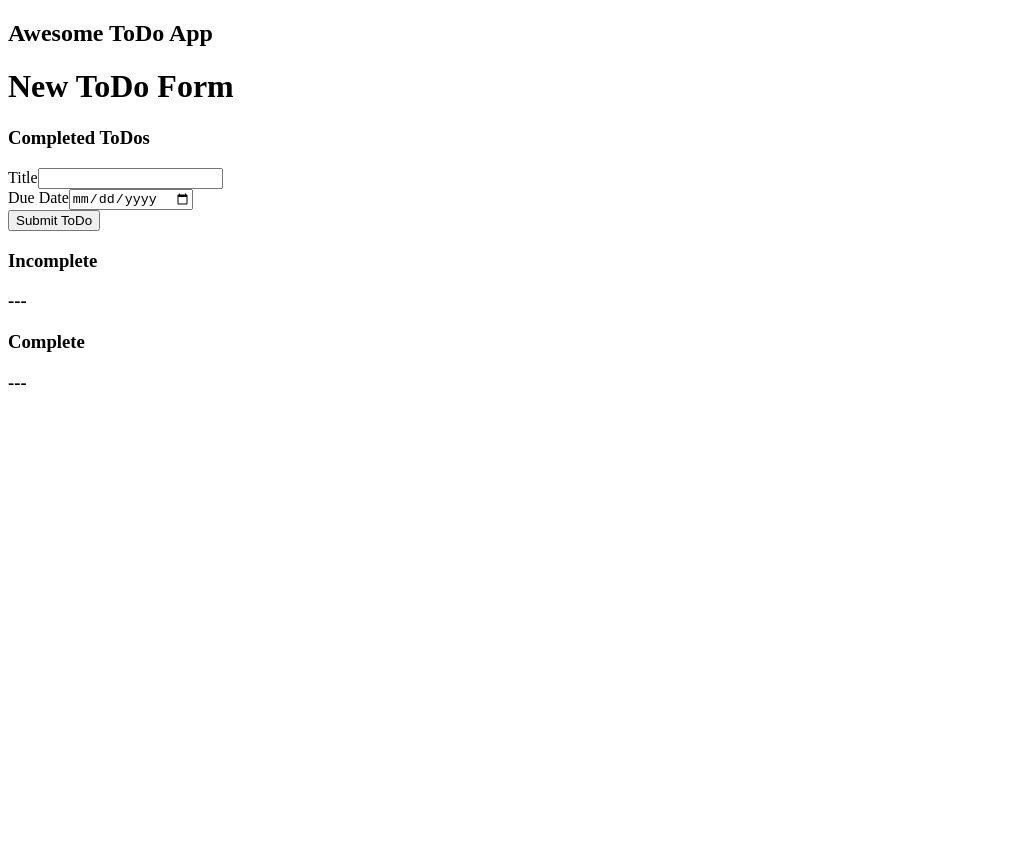
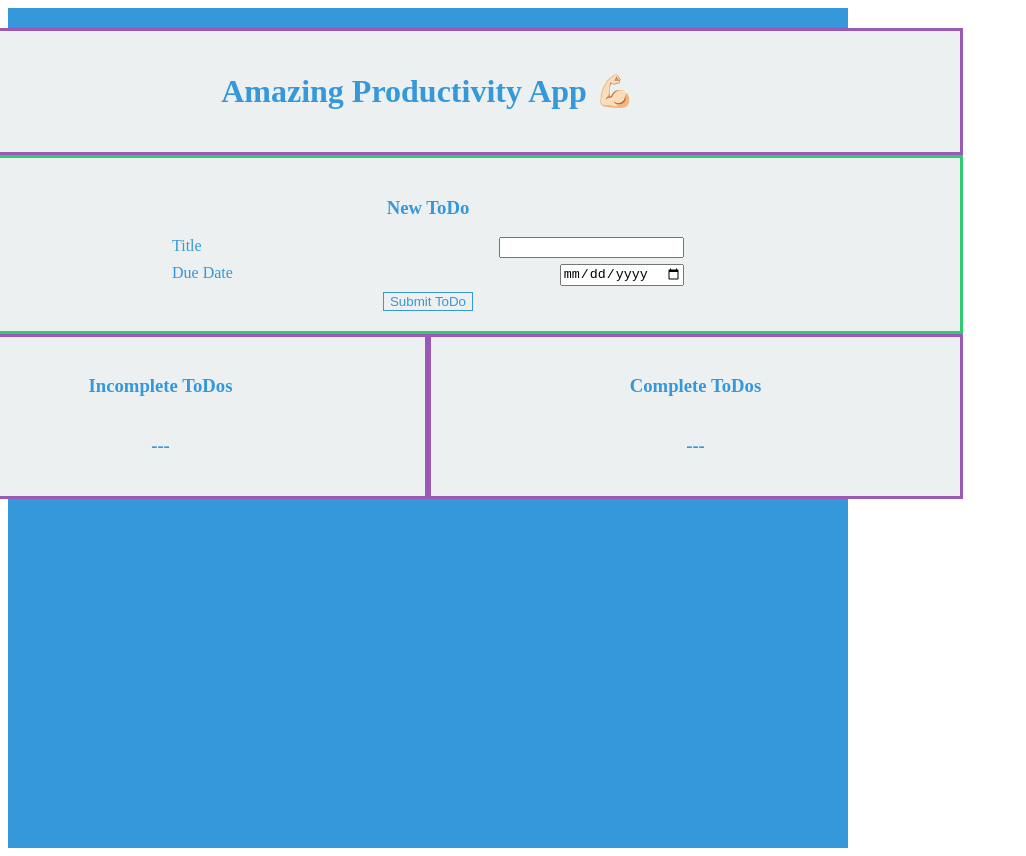
Before and after one commit to 3mi1y/react-playground, a React (Create React App) app: page / in a window 1280 px wide. Shown: the whole page, without its empty margins (0-1026 px from the left). Before the commit the page ends 800 px from the top, so only its background shows below. Built offline with nearby package versions, Linux system fonts and the light colour scheme.

Commit message:
add styling

```diff
--- a/src/todoApp/App.js
+++ b/src/todoApp/App.js
@@ -2,8 +2,20 @@ import React from 'react'
 import Header from './Header'
 import ToDoContainer from './ToDoContainer'
 
+const styles = {
+  container: {
+    backgroundColor: '#3498db',
+    height: '100vh',
+    width: '100vh',
+    padding: 20,
+    display: 'flex',
+    flexDirection: 'column',
+    alignItems: 'center'
+  }
+}
+
 const App = () =>
-  <div>
+  <div style={styles.container}>
     <Header />
     <ToDoContainer />
   </div>
--- a/src/todoApp/Header.js
+++ b/src/todoApp/Header.js
@@ -1,8 +1,21 @@
 import React from 'react'
 
+const styles = {
+  jumbotron: {
+    backgroundColor: '#ecf0f1',
+    width: '80vw',
+    color: '#3498db',
+    border: 'solid 3px #9b59b6',
+    padding: 20,
+    display: 'flex',
+    flexDirection: 'column',
+    alignItems: 'center'
+  }
+}
+
 const Header = () =>
-  <div>
-    <h2> Awesome ToDo App </h2>
+  <div style={styles.jumbotron}>
+    <h1> Amazing Productivity App 💪🏻  </h1>
   </div>
 
 export default Header
--- a/src/todoApp/ToDo.js
+++ b/src/todoApp/ToDo.js
@@ -1,9 +1,24 @@
 import React from 'react'
 
+const styles = {
+  toDo: {
+    backgroundColor: '#ecf0f1',
+    width: '80%',
+    color: '#3498db',
+    border: 'solid 2px #95a5a6',
+    padding: 20,
+    borderRadius: 20,
+    display: 'flex',
+    flexDirection: 'column',
+    alignItems: 'center',
+    marginBottom: 5
+  }
+}
+
 const ToDo = ({title, dueDate, complete, id, toggleTodoCompletion}) =>
-  <div>
-    <h3> {title} </h3>
-    <p> {dueDate}</p>
+  <div style={styles.toDo}>
+    <h3> title: {title} </h3>
+    <p> due: {dueDate}</p>
     <p> complete: {complete.toString()} </p>
     <button id={id} onClick={toggleTodoCompletion}> {complete ? 'mark incomplete' : 'mark complete'} </button>
   </div>
--- a/src/todoApp/ToDoContainer.js
+++ b/src/todoApp/ToDoContainer.js
@@ -1,6 +1,12 @@
 import React, {Component} from 'react'
 import ToDoList from './ToDoList'
 import ToDoForm from './ToDoForm'
+
+const styles = {
+  listContainer: {
+    display: 'flex'
+  }
+}
 
 class ToDoContainer extends Component {
   state = {
@@ -55,8 +61,6 @@ class ToDoContainer extends Component {
   render () {
     return (
       <div>
-        <h1> New ToDo Form </h1>
-        <h3> Completed ToDos </h3>
         <ToDoForm
           title={this.state.title}
           dueDate={this.state.dueDate}
@@ -64,13 +68,9 @@ class ToDoContainer extends Component {
           updateTitle={this.updateTitle}
           updateDueDate={this.updateDueDate}
         />
-        <div>
-          <h3>Incomplete</h3>
-          <ToDoList toDos={this.state.incompleteToDos} toggleTodoCompletion={this.toggleTodoCompletion} />
-        </div>
-        <div>
-          <h3>Complete</h3>
-          <ToDoList toDos={this.state.completedToDos} toggleTodoCompletion={this.toggleTodoCompletion} />
+        <div style={styles.listContainer}>
+          <ToDoList title={'Incomplete ToDos'} toDos={this.state.incompleteToDos} toggleTodoCompletion={this.toggleTodoCompletion} />
+          <ToDoList title={'Complete ToDos'} toDos={this.state.completedToDos} toggleTodoCompletion={this.toggleTodoCompletion} />
         </div>
       </div>
     )
--- a/src/todoApp/ToDoForm.js
+++ b/src/todoApp/ToDoForm.js
@@ -1,16 +1,40 @@
 import React from 'react'
 
+const styles = {
+  formContainer: {
+    backgroundColor: '#ecf0f1',
+    width: '80vw',
+    color: '#3498db',
+    border: 'solid 3px #2ecc71',
+    padding: 20,
+    display: 'flex',
+    flexDirection: 'column',
+    alignItems: 'center'
+  },
+  formItem: {
+    width: '50%',
+    display: 'flex',
+    justifyContent: 'space-between',
+    marginBottom: 6
+  },
+  button: {
+    border: 'solid 1px #3498db',
+    color: '#3498db'
+  }
+}
+
 const ToDoForm = ({title, dueDate, updateTitle, updateDueDate, addToDo}) =>
-  <form>
-    <div>
+  <form style={styles.formContainer}>
+    <h3> New ToDo </h3>
+    <div style={styles.formItem}>
       <label>Title</label>
       <input type='text' onChange={updateTitle} value={title} />
     </div>
-    <div>
+    <div style={styles.formItem}>
       <label>Due Date</label>
       <input type='date' onChange={updateDueDate} value={dueDate} />
     </div>
-    <button type='button' onClick={addToDo}>Submit ToDo</button>
+    <button style={styles.button} type='button' onClick={addToDo}>Submit ToDo</button>
   </form>
 
 export default ToDoForm
--- a/src/todoApp/ToDoList.js
+++ b/src/todoApp/ToDoList.js
@@ -2,8 +2,22 @@ import React from 'react'
 import PropTypes from 'prop-types'
 import ToDo from './ToDo'
 
-const ToDoList = ({toDos, toggleTodoCompletion}) =>
-  <div>
+const styles = {
+  container: {
+    backgroundColor: '#ecf0f1',
+    width: '50%',
+    color: '#3498db',
+    border: 'solid 3px #9b59b6',
+    padding: 20,
+    display: 'flex',
+    flexDirection: 'column',
+    alignItems: 'center'
+  }
+}
+
+const ToDoList = ({toDos, toggleTodoCompletion, title}) =>
+  <div style={styles.container}>
+    <h3>{title}</h3>
     {
       toDos.length > 0
         ? toDos.map(item =>
```
